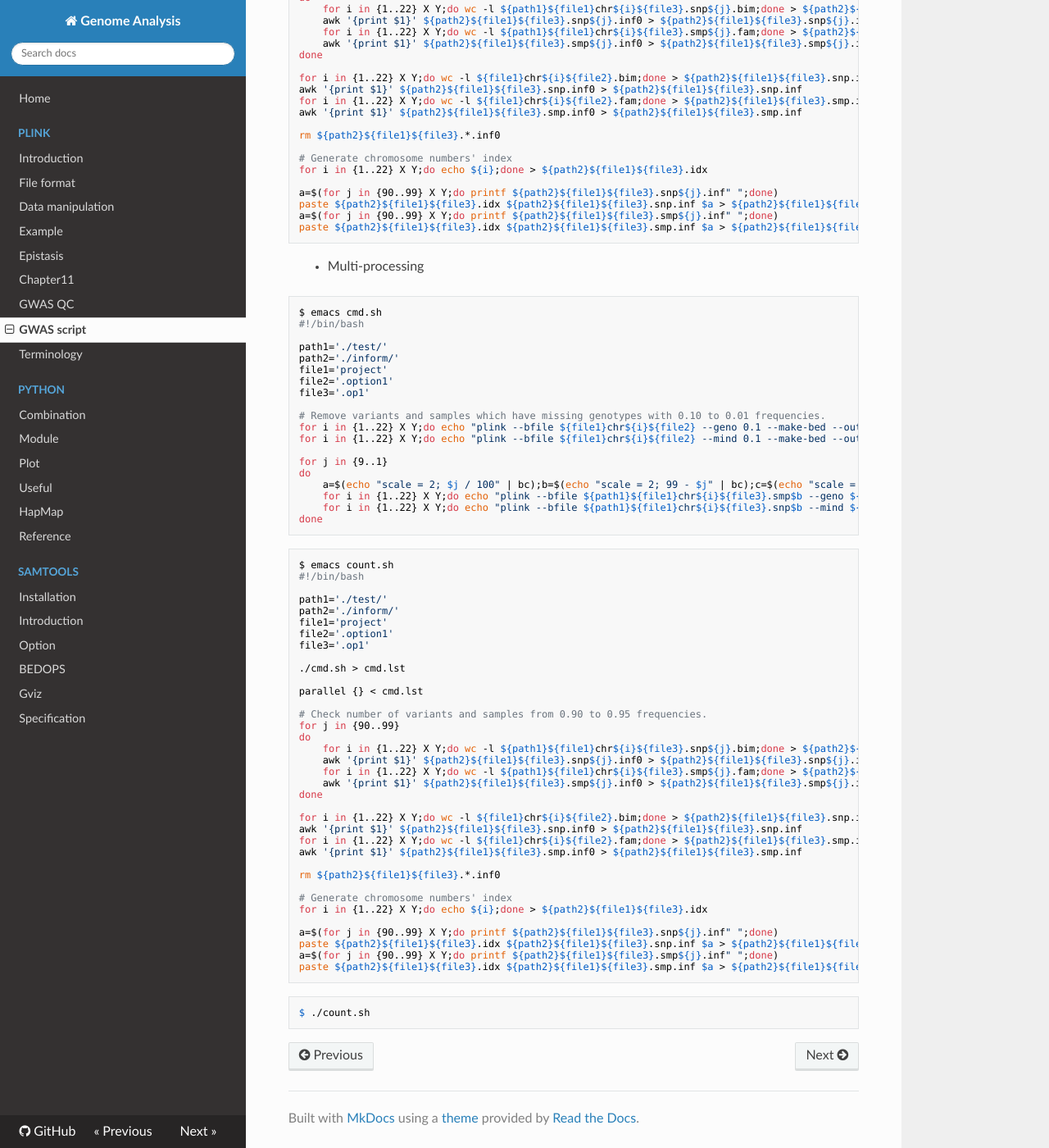
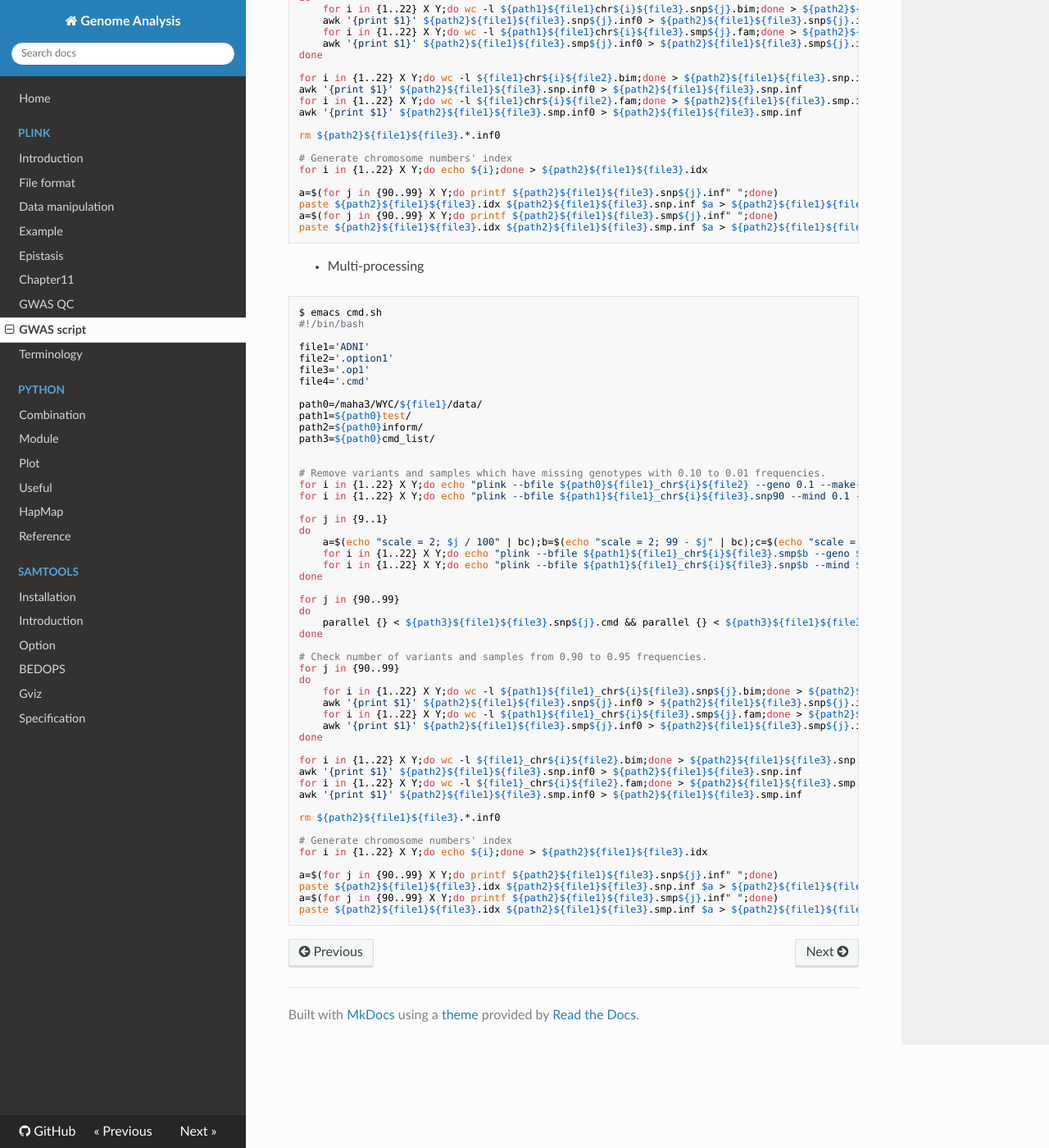
Before and after one commit to WonyoungCho/plink, an MkDocs documentation site: the page built from docs/GWAS_bash.md, in a window 1280 px wide and 1400 px high, scrolled down 587 px. Shown: the whole window at 82% size. Built offline with MkDocs 1.6.1, drawn with Linux system fonts in a browser that asks for light colours; nearby versions of some CDN libraries; old or Windows-style settings are respelled for this version of MkDocs.

Commit message:
Update GWAS_bash.md

````diff
--- a/docs/GWAS_bash.md
+++ b/docs/GWAS_bash.md
@@ -53,49 +53,45 @@ paste ${path2}${file1}${file3}.idx ${path2}${file1}${file3}.smp.inf $a > ${path2
 $ emacs cmd.sh
 #!/bin/bash
 
-path1='./test/'
-path2='./inform/'
-file1='project'
+file1='ADNI'
 file2='.option1'
 file3='.op1'
+file4='.cmd'
+
+path0=/maha3/WYC/${file1}/data/
+path1=${path0}test/
+path2=${path0}inform/
+path3=${path0}cmd_list/
+
 
 # Remove variants and samples which have missing genotypes with 0.10 to 0.01 frequencies.
-for i in {1..22} X Y;do echo "plink --bfile ${file1}chr${i}${file2} --geno 0.1 --make-bed --out ${path1}${file1}chr${i}${file3}.snp90";done
-for i in {1..22} X Y;do echo "plink --bfile ${file1}chr${i}${file2} --mind 0.1 --make-bed --out ${path1}${file1}chr${i}${file3}.smp90";done
+for i in {1..22} X Y;do echo "plink --bfile ${path0}${file1}_chr${i}${file2} --geno 0.1 --make-bed --out ${path1}${file1}_chr${i}${file3}.snp90";done > ${path3}${file1}${file3}.snp90.cmd
+for i in {1..22} X Y;do echo "plink --bfile ${path1}${file1}_chr${i}${file3}.snp90 --mind 0.1 --make-bed --out ${path1}${file1}_chr${i}${file3}.smp90";done > ${path3}${file1}${file3}.smp90.cmd
 
 for j in {9..1}
 do
     a=$(echo "scale = 2; $j / 100" | bc);b=$(echo "scale = 2; 99 - $j" | bc);c=$(echo "scale = 2; 100 - $j" | bc)
-    for i in {1..22} X Y;do echo "plink --bfile ${path1}${file1}chr${i}${file3}.smp$b --geno ${a} --make-bed --out ${path1}${file1}chr${i}${file3}.snp${c}";done
-    for i in {1..22} X Y;do echo "plink --bfile ${path1}${file1}chr${i}${file3}.snp$b --mind ${a} --make-bed --out ${path1}${file1}chr${i}${file3}.smp${c}";done
+    for i in {1..22} X Y;do echo "plink --bfile ${path1}${file1}_chr${i}${file3}.smp$b --geno ${a} --make-bed --out ${path1}${file1}_chr${i}${file3}.snp${c}";done > ${path3}${file1}${file3}.snp${c}.cmd
+    for i in {1..22} X Y;do echo "plink --bfile ${path1}${file1}_chr${i}${file3}.snp$b --mind ${a} --make-bed --out ${path1}${file1}_chr${i}${file3}.smp${c}";done > ${path3}${file1}${file3}.snp${c}.cmd
 done
-```
-```
-$ emacs count.sh
-#!/bin/bash
 
-path1='./test/'
-path2='./inform/'
-file1='project'
-file2='.option1'
-file3='.op1'
-
-./cmd.sh > cmd.lst
-
-parallel {} < cmd.lst
+for j in {90..99}
+do
+    parallel {} < ${path3}${file1}${file3}.snp${j}.cmd && parallel {} < ${path3}${file1}${file3}.smp${j}.cmd
+done
 
 # Check number of variants and samples from 0.90 to 0.95 frequencies.
 for j in {90..99}
 do
-    for i in {1..22} X Y;do wc -l ${path1}${file1}chr${i}${file3}.snp${j}.bim;done > ${path2}${file1}${file3}.snp${j}.inf0
+    for i in {1..22} X Y;do wc -l ${path1}${file1}_chr${i}${file3}.snp${j}.bim;done > ${path2}${file1}${file3}.snp${j}.inf0
     awk '{print $1}' ${path2}${file1}${file3}.snp${j}.inf0 > ${path2}${file1}${file3}.snp${j}.inf
-    for i in {1..22} X Y;do wc -l ${path1}${file1}chr${i}${file3}.smp${j}.fam;done > ${path2}${file1}${file3}.smp${j}.inf0
+    for i in {1..22} X Y;do wc -l ${path1}${file1}_chr${i}${file3}.smp${j}.fam;done > ${path2}${file1}${file3}.smp${j}.inf0
     awk '{print $1}' ${path2}${file1}${file3}.smp${j}.inf0 > ${path2}${file1}${file3}.smp${j}.inf
 done
 
-for i in {1..22} X Y;do wc -l ${file1}chr${i}${file2}.bim;done > ${path2}${file1}${file3}.snp.inf0
+for i in {1..22} X Y;do wc -l ${file1}_chr${i}${file2}.bim;done > ${path2}${file1}${file3}.snp.inf0
 awk '{print $1}' ${path2}${file1}${file3}.snp.inf0 > ${path2}${file1}${file3}.snp.inf
-for i in {1..22} X Y;do wc -l ${file1}chr${i}${file2}.fam;done > ${path2}${file1}${file3}.smp.inf0
+for i in {1..22} X Y;do wc -l ${file1}_chr${i}${file2}.fam;done > ${path2}${file1}${file3}.smp.inf0
 awk '{print $1}' ${path2}${file1}${file3}.smp.inf0 > ${path2}${file1}${file3}.smp.inf
 
 rm ${path2}${file1}${file3}.*.inf0
@@ -108,6 +104,3 @@ paste ${path2}${file1}${file3}.idx ${path2}${file1}${file3}.snp.inf $a > ${path2
 a=$(for j in {90..99} X Y;do printf ${path2}${file1}${file3}.smp${j}.inf" ";done)
 paste ${path2}${file1}${file3}.idx ${path2}${file1}${file3}.smp.inf $a > ${path2}${file1}${file3}.smp_90_99.inf
 ```
-```
-$ ./count.sh
-```
````
